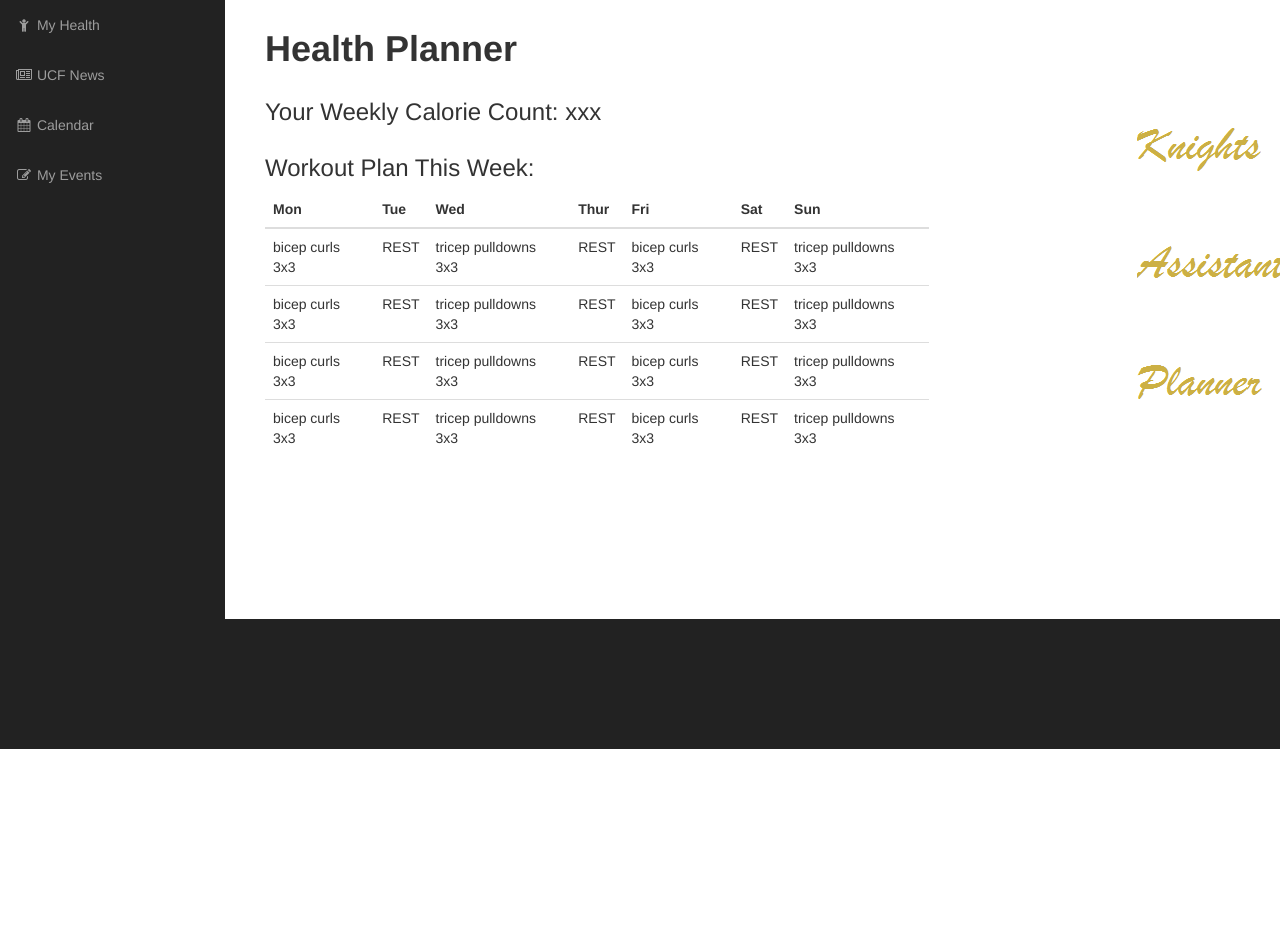
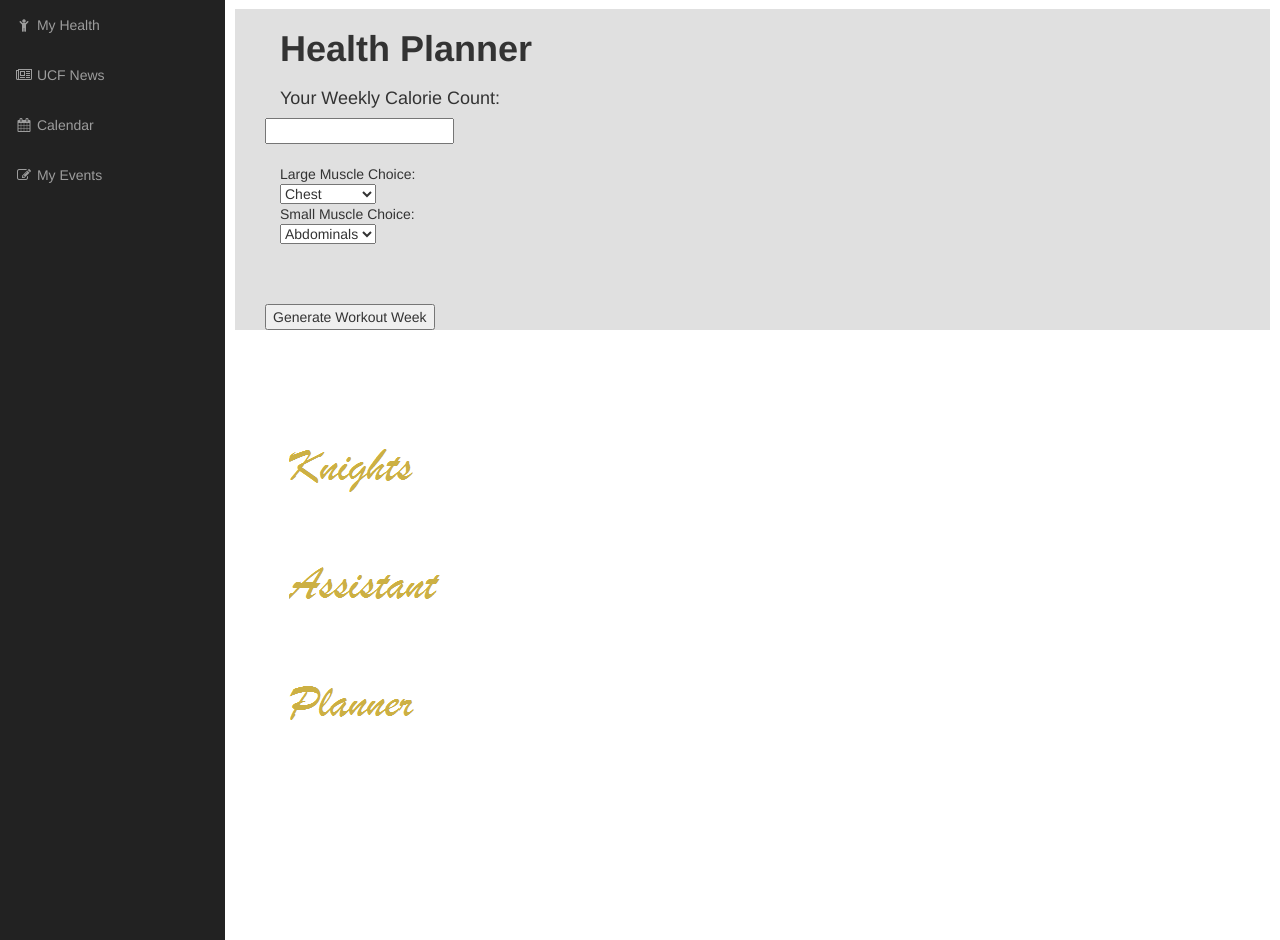
Before and after one commit to huseinz/KAP, a Django app: template templates/myHealth.html in a window 1280 px wide. Shown: the part 51-991 px from the top of the page. Before the commit the page ends 800 px from the top, so only its background shows below. Run offline with Django 3.2, Linux system fonts and the light colour scheme; the template is opened without the code that fills it, so the values that code supplies are empty; some libraries are stand-ins or nearby versions.

Commit message:
got the health page resolving

```diff
--- a/KnightsAssistantPlanner/admin.py
+++ b/KnightsAssistantPlanner/admin.py
@@ -1,4 +1,5 @@
 from django.contrib import admin
-from KnightsAssistantPlanner.models import events
+from KnightsAssistantPlanner.models import events, workouts
 # Register your models here.
 admin.site.register(events)
+admin.site.register(workouts)
--- a/KnightsAssistantPlanner/urls.py
+++ b/KnightsAssistantPlanner/urls.py
@@ -4,10 +4,13 @@
 urlpatterns = patterns('',
               url(r'^$', views.index, name='index'),
               url(r'^newspage|^newsPage|^NewsPage', views.newsPage, name='newsPage'),
-              url(r'^myhealth|^Myhealth|^MyHealth', views.myHealth, name='myHealth'),
+              #url(r'^myhealth|^Myhealth|^MyHealth', views.myHealth, name='myHealth'),
               url(r'^myCalendar|^mycalendar', views.CalendarNp, name='CalendarNp'),
               url(r'^(Calendar|calendar)/(?P<Date>[\w\-]+)/$', views.Calendar, name='Calendar'),
               url(r'^dayView/(?P<Date>[\w\-]+)/$', views.Daily, name='Daily'),
               url(r'^event/(?P<event_id>[\w\-]+)/$', views.event_view, name='event'),
-             # url(r'^Calendar|^calendar', views.CalendarNp, name='CalendarNp'),
+              #craig
+              url(r'^myhealth|^Myhealth|^MyHealth', views.myHealthNp, name='HealthNp'),
+              url(r'^(health|^Health)/(?P<workout_selection>[\w\-]+)/$', views.Health, name='Health'),
+              # url(r'^Calendar|^calendar', views.CalendarNp, name='CalendarNp'),
               )
--- a/templates/myHealth.html
+++ b/templates/myHealth.html
@@ -1,72 +1,112 @@
 {% extends 'base.html' %}
+{% load staticfiles %}
+{% block titleBlock %} MyHealth {% endblock %}
+<META http-equiv="Content-Script-Type" content="text/tcl">
+{% block header %}
+<!-- Is this neccessary? Needs Bootstrap -->
+    <link rel="stylesheet" href={% static "css/calendar.css" %}>
+    <script type="text/javascript" src={% static "js/calendar.js" %}></script>
+<!-- Is this neccessary? Needs Bootstrap -->
 
-{% load staticfiles %}
+<script language="Javascript">
+function table_generate(form)
+{
+    var workout_table = document.getElementById("workout_table")
+    var cal_count = document.getElementById("cal_count");
+    var large_muscle = document.getElementById("large_muscle");
+    var small_muscle = document.getElementById("small_muscle");
+    var daysOfWeek = ["Monday","Tuesday","Wednesday","Thursday","Friday","Saturday","Sunday"];
+    var l_ex = form.(l_ex).value;
+    var s_ex = form.(s_ex).value;
 
-{% block titleBlock %} MyHealth {% endblock %}
+    var table = document.createElement('TABLE');
+    table.border='1';
+
+    var tableThread = document.createElement('THREAD');
+    table.appendChild(tableThread);
+
+    var tr = document.createElement('TR');
+    tableThread.appendChild(tr);
+
+    // Headers: days of the week (in thread)
+    for (var i=0; i<=6; i++)
+    {
+        var th = document.createElement('TH');
+        th.width='75';
+        th.appendChild(document.createTextNode("" + daysOfWeek[i]));
+        tr.appendChild(th);
+    }
+
+    var tableBody = document.createElement('TBODY');
+    table.appendChild(tableBody);
+
+    tableBody.appendChild(tr);
+
+    // Week strip containing workout plan: (example: Chest exercise: 3 Flyes & Abdominals exercise: 3 Crunches)
+    for (var k=0; k<=6; k++)
+    {
+        var td = document.createElement('TD');
+        td.width = '75';
+        if (k=0 || k=2 || k=4 || k=6)
+            td.appendChild(document.createTextNode("" + large_muscle + " exercise: 3 " + l_ex + " & " + small_muscle + " exercise: 3 " + s_ex));
+        else if (k=1 || k=3 || k=5)
+            td.appendChild(document.createTextNode("REST"));
+        tr.appendChild(td);
+    }
+    workout_table.appendChild(table);
+}
+</script>
+{% endblock %}
 
 {% block bodyBlock %}
+    <div class="col-md-8">
     <div class="col-md-10">
         <h1><strong>Health Planner</strong></h1>
     </div>
-    <div class="col-md-10">
-        <h3> Your Weekly Calorie Count: xxx</h3>
+    <form name='workout' onsubmit="return table_generate(this.form)" action={{ actionUrl }} method='post'>
+	{% csrf_token %}
+	<div class="col-md-10">
+        <h4>Your Weekly Calorie Count:</h4>
+	</div>
+	<input type="number" id="cal_count" name="cal_count">
+        <br>
+        <br>
+	<div class="col-md-10">
+        Large Muscle Choice:<br>
+
+	<select id="large_muscle" name="large_muscle">
+	  <option value="CHEST">Chest</option>
+	  <option value="THIGH">Thighs</option>
+	  <option value="UBACK">Upper Back</option>
+	  <option value="LBACK">Lower Back</option>
+	</select>
+        </div>
+	<br>
+    <br>
+	<div class="col-md-10">
+        Small Muscle Choice:<br>
+	<select id="small_muscle" name="small_muscle">
+	  <option value="ABS">Abdominals</option>
+	  <option value="TRI">Triceps</option>
+	  <option value="BIC">Biceps</option>
+	  <option value="CAV">Calves</option>
+	</select>
+        </div>
+	<br>
+        <br><br>
+        <br>
+        <br>
+	<input type="submit" value="Generate Workout Week">
+        </form>
     </div>
-    <div class="col-md-10">
-        <h3>Workout Plan This Week:</h3>
-    </div>
-    <div class="col-md-10">
-        <table class="table table-responsive">
-            <thead>
-                <tr>
-                    <th>Mon</th>
-                    <th>Tue</th>
-                    <th>Wed</th>
-                    <th>Thur</th>
-                    <th>Fri</th>
-                    <th>Sat</th>
-                    <th>Sun</th>
-                </tr>
-            </thead>
-            <tbody>
-                <tr>
-                    <td> bicep curls 3x3</td>
-                    <td>REST</td>
-                    <td>tricep pulldowns 3x3</td>
-                    <td>REST</td>
-                    <td>bicep curls 3x3</td>
-                    <td>REST</td>
-                    <td>tricep pulldowns 3x3</td>
-                </tr>
-                <tr>
-                    <td> bicep curls 3x3</td>
-                    <td>REST</td>
-                    <td>tricep pulldowns 3x3</td>
-                    <td>REST</td>
-                    <td>bicep curls 3x3</td>
-                    <td>REST</td>
-                    <td>tricep pulldowns 3x3</td>
-                </tr>
-                <tr>
-                    <td> bicep curls 3x3</td>
-                    <td>REST</td>
-                    <td>tricep pulldowns 3x3</td>
-                    <td>REST</td>
-                    <td>bicep curls 3x3</td>
-                    <td>REST</td>
-                    <td>tricep pulldowns 3x3</td>
-                </tr>
-                <tr>
-                    <td> bicep curls 3x3</td>
-                    <td>REST</td>
-                    <td>tricep pulldowns 3x3</td>
-                    <td>REST</td>
-                    <td>bicep curls 3x3</td>
-                    <td>REST</td>
-                    <td>tricep pulldowns 3x3</td>
-                </tr>
-
-            </tbody>
-        </table>
+    {% if generate == 1 %}
+    	<div class="col-md-10">
+    	   <h2>Workout Plan This Week:</h2>
+    	</div>
+    	<div id="workout_table" class="col-md-10"> <!-- table will be generated here from the JS function above table_generate. It will use data in the forms once it is submitted by the submit button. -->
+	   {{ workout.as_table }}
+    	</div>
+    {% endif %}
     </div>
 
 {% endblock %}
```
Also changed, not shown: KnightsAssistantPlanner/forms.py (+28 -0 lines), KnightsAssistantPlanner/models.py (+24 -0 lines), KnightsAssistantPlanner/views.py (+169 -0 lines), KnightsAssistantPlanner/migrations/0007_events_workout.py (added), KnightsAssistantPlanner/migrations/0008_workouts.py (added), KnightsAssistantPlanner/migrations/0009_auto_20151111_0725.py (added), db.sqlite3, 8 other files.
